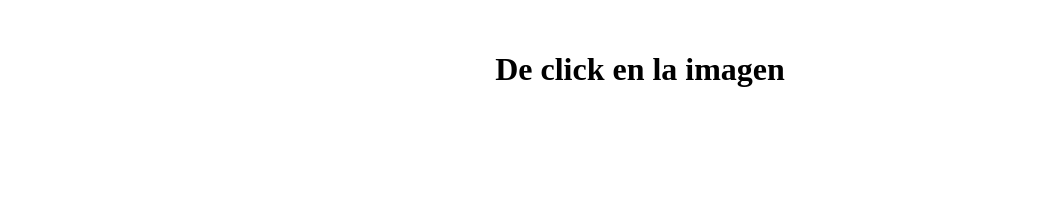
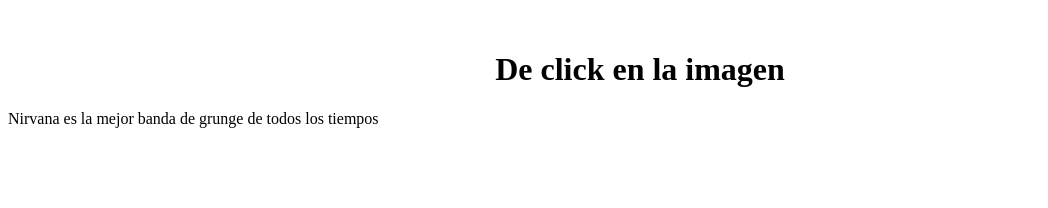
Before and after one commit to ivanescalante25/TarjetaGiratoria, a plain HTML site: page index.html in a window 1280 px wide. Shown: the top 208 px of the page, without its empty margins (0-1048 px from the left). Drawn offline with nearby package versions, Linux system fonts and the light colour scheme.

Commit message:
Update index.html

```diff
--- a/index.html
+++ b/index.html
@@ -19,6 +19,7 @@
             <div class="back">
                 <img class="nirvana_band" src="nirvanaB.PNG" />
             </div>
+            <p>Nirvana es la mejor banda de grunge de todos los tiempos</p>
 
         </div>
 
```
